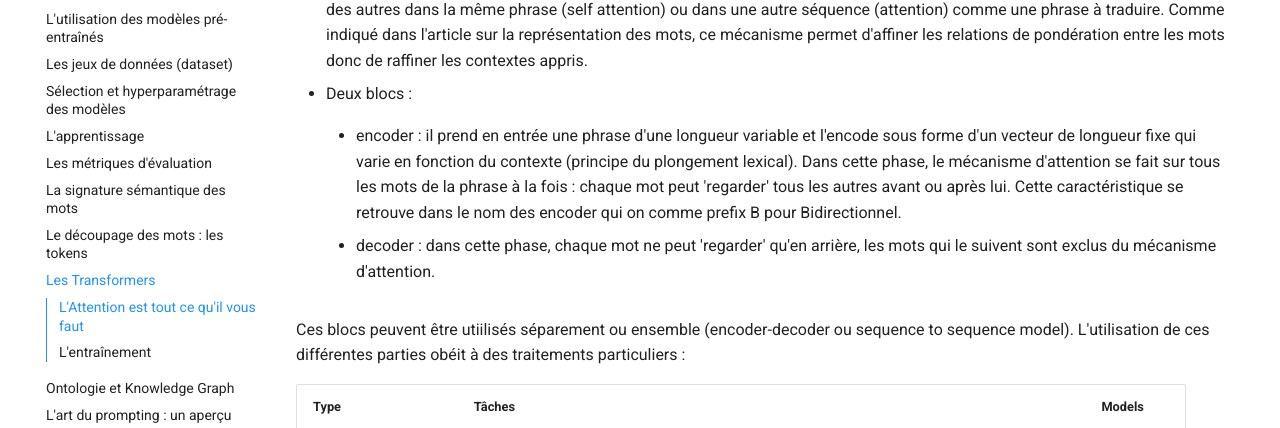
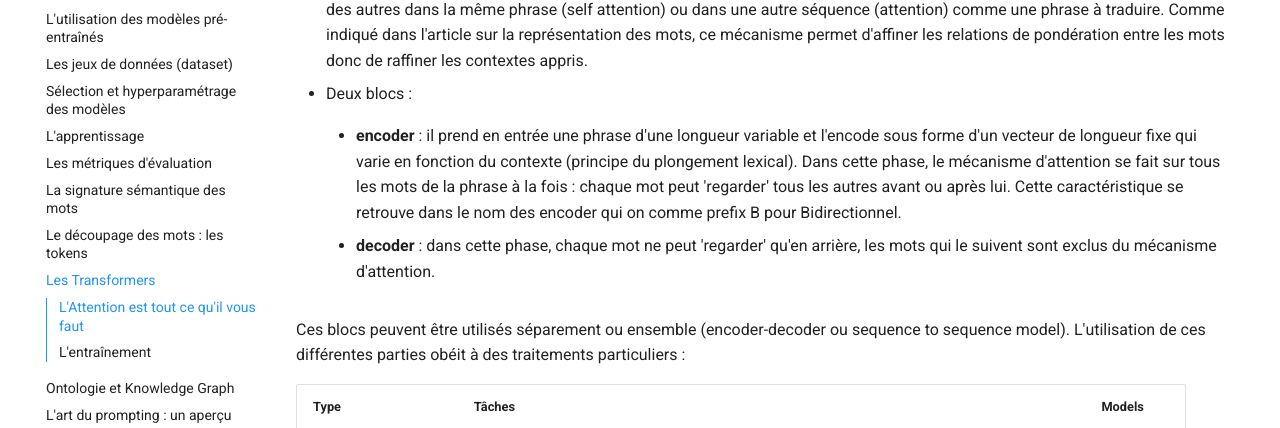
Before and after one commit to rdassignies/legalgpt, an MkDocs documentation site: the page built from docs/Notions_Essentielles/7_Transformers.md, in a window 1280 px wide and 900 px high, scrolled down 316 px. Shown: the part 134-562 px from the top of the window. Built offline with MkDocs 1.6.1 and Material for MkDocs 9.7.7, drawn with Linux system fonts in a browser that asks for light colours; a script that is not in the unit is left out.

```diff
--- a/docs/Notions_Essentielles/7_Transformers.md
+++ b/docs/Notions_Essentielles/7_Transformers.md
@@ -11,11 +11,11 @@ L'architecture des transformers utilise plusieurs mécanismes, parmi lesquels :
 
 - Deux blocs :
 
-	- encoder : il prend en entrée une phrase d'une longueur variable et l'encode sous forme d'un vecteur de longueur fixe qui varie en fonction du contexte (principe du plongement lexical). Dans cette phase, le mécanisme d'attention se fait sur tous les mots de la phrase à la fois : chaque mot peut 'regarder' tous les autres avant ou après lui. Cette caractéristique se retrouve dans le nom des encoder qui on comme prefix B pour Bidirectionnel.
+	- **encoder** : il prend en entrée une phrase d'une longueur variable et l'encode sous forme d'un vecteur de longueur fixe qui varie en fonction du contexte (principe du plongement lexical). Dans cette phase, le mécanisme d'attention se fait sur tous les mots de la phrase à la fois : chaque mot peut 'regarder' tous les autres avant ou après lui. Cette caractéristique se retrouve dans le nom des encoder qui on comme prefix B pour Bidirectionnel.
 
-	- decoder : dans cette phase, chaque mot ne peut 'regarder' qu'en arrière, les mots qui le suivent sont exclus du mécanisme d'attention.
+	- **decoder** : dans cette phase, chaque mot ne peut 'regarder' qu'en arrière, les mots qui le suivent sont exclus du mécanisme d'attention.
 
-Ces blocs peuvent être utiilisés séparement ou ensemble (encoder-decoder ou sequence to sequence model). L'utilisation de ces différentes parties obéit à des traitements particuliers :
+Ces blocs peuvent être utilisés séparement ou ensemble (encoder-decoder ou sequence to sequence model). L'utilisation de ces différentes parties obéit à des traitements particuliers :
 
 |Type | Tâches | Models |
 | -------- | ------ | ------|
```
